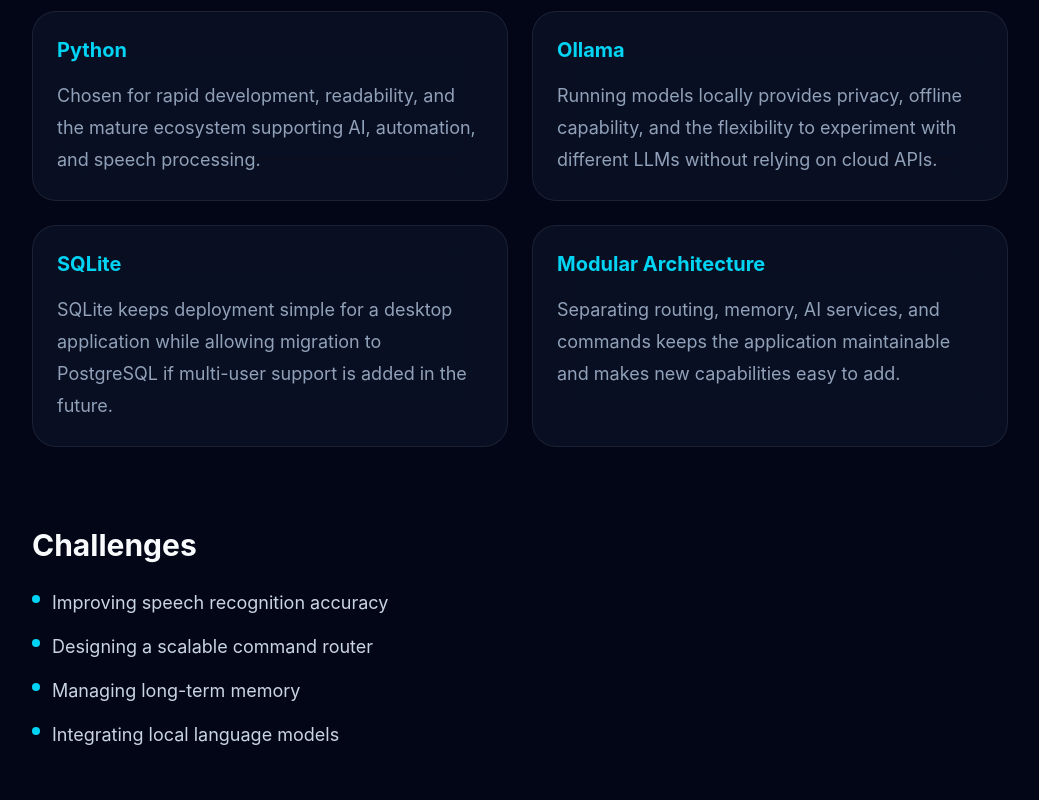
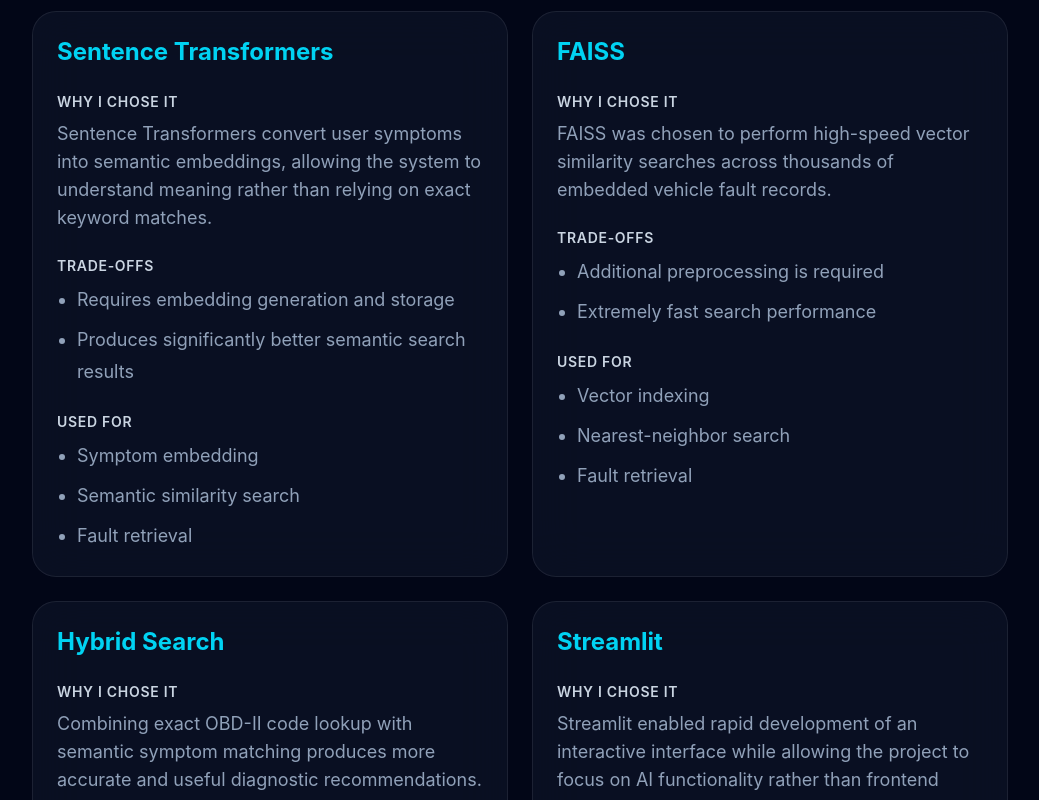
Before and after one commit to CPruett24/portfolio-website, a Next.js app: page /projects/jarvis in a window 1280 px wide. Shown: the part 2760-3560 px from the top of the page, without its empty margins (120-1159 px from the left). Built offline with nearby package versions, Linux system fonts and the light colour scheme.

Commit message:
feat: enrich engineering decision cards

```diff
--- a/src/components/projects/ProjectRenderer.tsx
+++ b/src/components/projects/ProjectRenderer.tsx
@@ -45,9 +45,11 @@
         <div className="grid gap-6 md:grid-cols-2">
           {project.engineeringDecisions.map((decision) => (
             <DecisionCard
-              key={decision.title}
-              title={decision.title}
-              reason={decision.reason}
+                key={decision.title}
+                title={decision.title}
+                why={decision.why}
+                tradeoffs={decision.tradeoffs}
+                usedFor={decision.usedFor}
             />
           ))}
         </div>
--- a/src/components/projects/case-study/DecisionCard.tsx
+++ b/src/components/projects/case-study/DecisionCard.tsx
@@ -1,21 +1,55 @@
 type Props = {
   title: string;
-  reason: string;
+  why: string;
+  tradeoffs: string[];
+  usedFor: string[];
 };
 
 export default function DecisionCard({
   title,
-  reason,
+  why,
+  tradeoffs,
+  usedFor,
 }: Props) {
   return (
-    <div className="rounded-3xl border border-white/10 bg-slate-900/60 p-6 backdrop-blur-xl transition-all duration-300 hover:-translate-y-1 hover:border-cyan-500/40 hover:shadow-[0_20px_40px_rgba(6,182,212,0.12)]">
-      <h3 className="text-xl font-bold text-cyan-400">
+    <div className="rounded-3xl border border-white/10 bg-slate-900/60 p-6 backdrop-blur-xl transition-all duration-300 hover:-translate-y-1 hover:border-cyan-500/40">
+      <h3 className="text-2xl font-bold text-cyan-400">
         {title}
       </h3>
 
-      <p className="mt-4 leading-8 text-slate-400">
-        {reason}
-      </p>
+      <div className="mt-6">
+        <h4 className="text-sm font-semibold uppercase tracking-wider text-slate-300">
+          Why I Chose It
+        </h4>
+
+        <p className="mt-2 leading-7 text-slate-400">
+          {why}
+        </p>
+      </div>
+
+      <div className="mt-6">
+        <h4 className="text-sm font-semibold uppercase tracking-wider text-slate-300">
+          Trade-offs
+        </h4>
+
+        <ul className="mt-2 list-disc space-y-2 pl-5 text-slate-400">
+          {tradeoffs.map((item) => (
+            <li key={item}>{item}</li>
+          ))}
+        </ul>
+      </div>
+
+      <div className="mt-6">
+        <h4 className="text-sm font-semibold uppercase tracking-wider text-slate-300">
+          Used For
+        </h4>
+
+        <ul className="mt-2 list-disc space-y-2 pl-5 text-slate-400">
+          {usedFor.map((item) => (
+            <li key={item}>{item}</li>
+          ))}
+        </ul>
+      </div>
     </div>
   );
 }
--- a/src/data/projects.ts
+++ b/src/data/projects.ts
@@ -66,24 +66,60 @@
 
     engineeringDecisions: [
     {
-            title: "Python",
-            reason:
-            "Chosen for rapid development, readability, and the mature ecosystem supporting AI, automation, and speech processing.",
+        title: "Sentence Transformers",
+        why:
+        "Sentence Transformers convert user symptoms into semantic embeddings, allowing the system to understand meaning rather than relying on exact keyword matches.",
+        tradeoffs: [
+        "Requires embedding generation and storage",
+        "Produces significantly better semantic search results",
+        ],
+        usedFor: [
+        "Symptom embedding",
+        "Semantic similarity search",
+        "Fault retrieval",
+        ],
     },
     {
-            title: "Ollama",
-            reason:
-            "Running models locally provides privacy, offline capability, and the flexibility to experiment with different LLMs without relying on cloud APIs.",
+        title: "FAISS",
+        why:
+        "FAISS was chosen to perform high-speed vector similarity searches across thousands of embedded vehicle fault records.",
+        tradeoffs: [
+        "Additional preprocessing is required",
+        "Extremely fast search performance",
+        ],
+        usedFor: [
+        "Vector indexing",
+        "Nearest-neighbor search",
+        "Fault retrieval",
+        ],
     },
     {
-            title: "SQLite",
-            reason:
-            "SQLite keeps deployment simple for a desktop application while allowing migration to PostgreSQL if multi-user support is added in the future.",
+        title: "Hybrid Search",
+        why:
+        "Combining exact OBD-II code lookup with semantic symptom matching produces more accurate and useful diagnostic recommendations.",
+        tradeoffs: [
+        "More application complexity",
+        "Much higher diagnostic quality",
+        ],
+        usedFor: [
+        "OBD-II lookup",
+        "Semantic reasoning",
+        "AI-assisted diagnostics",
+        ],
     },
     {
-            title: "Modular Architecture",
-            reason:
-            "Separating routing, memory, AI services, and commands keeps the application maintainable and makes new capabilities easy to add.",
+        title: "Streamlit",
+        why:
+        "Streamlit enabled rapid development of an interactive interface while allowing the project to focus on AI functionality rather than frontend infrastructure.",
+        tradeoffs: [
+        "Less customizable than React",
+        "Extremely fast development cycle",
+        ],
+        usedFor: [
+        "User interface",
+        "Diagnostic dashboard",
+        "AI interaction",
+        ],
     },
     ],
 
@@ -142,24 +178,60 @@
 
   engineeringDecisions: [
     {
-            title: "FAISS",
-            reason:
-            "FAISS was selected to enable fast vector similarity search across thousands of embedded vehicle fault records.",
+        title: "Flask",
+        why:
+        "Flask provides a lightweight and modular backend framework that makes it easy to organize REST APIs and business logic.",
+        tradeoffs: [
+        "Requires more manual setup than larger frameworks",
+        "Very flexible architecture",
+        ],
+        usedFor: [
+        "REST API",
+        "Request routing",
+        "Backend services",
+        ],
     },
     {
-            title: "Sentence Transformers",
-            reason:
-            "Embeddings allow semantic matching between user symptoms and known vehicle faults instead of relying only on exact keyword matches.",
+        title: "SQLAlchemy",
+        why:
+        "SQLAlchemy simplifies database interactions through an ORM while keeping models organized and maintainable.",
+        tradeoffs: [
+        "Adds ORM abstraction",
+        "Improves maintainability and portability",
+        ],
+        usedFor: [
+        "Database models",
+        "Relationships",
+        "Queries",
+        ],
     },
     {
-            title: "Hybrid Search",
-            reason:
-            "Combining exact OBD-II code lookup with semantic search produces more useful diagnostic results than either approach alone.",
+        title: "JWT Authentication",
+        why:
+        "JWT enables secure, stateless authentication suitable for REST APIs and scalable client-server applications.",
+        tradeoffs: [
+        "Requires token management",
+        "Scales well without server sessions",
+        ],
+        usedFor: [
+        "Authentication",
+        "API security",
+        "User sessions",
+        ],
     },
     {
-            title: "Streamlit",
-            reason:
-            "Streamlit enabled rapid development of an interactive interface for demonstrating AI-powered diagnostics.",
+        title: "Role-Based Authorization",
+        why:
+        "Separating user permissions by role improves security and allows the application to support different user responsibilities.",
+        tradeoffs: [
+        "Additional authorization logic",
+        "Improved security and scalability",
+        ],
+        usedFor: [
+        "Permission management",
+        "Admin controls",
+        "User access",
+        ],
     },
     ],
 
@@ -234,24 +306,59 @@
 
   engineeringDecisions: [
     {
-            title: "Flask",
-            reason:
-            "Flask provides a lightweight backend framework that is easy to extend while keeping the project organized.",
+        title: "Python",
+        why:
+        "Chosen for rapid development, readability, and its mature ecosystem for AI, automation, and speech processing.",
+        tradeoffs: [
+        "Slower than compiled languages",
+        "Excellent developer productivity",
+        ],
+        usedFor: [
+        "Voice recognition",
+        "Command routing",
+        "Application orchestration",
+        ],
     },
     {
-            title: "SQLAlchemy",
-            reason:
-            "SQLAlchemy simplifies database interactions and keeps models maintainable through ORM abstractions.",
+        title: "Ollama",
+        why:
+        "Provides local language model inference for privacy, offline capability, and experimentation without API costs.",
+        tradeoffs: [
+        "Higher local hardware requirements",
+        "No external API dependency",
+        ],
+        usedFor: [
+        "Conversation generation",
+        "Question answering",
+        "Natural language reasoning",
+        ],
     },
     {
-            title: "JWT Authentication",
-            reason:
-            "JWT provides stateless authentication that scales well for REST APIs while keeping endpoints secure.",
+        title: "SQLite",
+        why:
+        "Simple deployment and persistence for a single-user desktop assistant.",
+        tradeoffs: [
+        "Not intended for high-concurrency workloads",
+        "Very lightweight",
+        ],
+        usedFor: [
+        "Persistent memory",
+        "Conversation storage",
+        ],
     },
     {
-            title: "Role-Based Authorization",
-            reason:
-            "Separating user permissions by role improves security and makes the backend easier to extend.",
+        title: "Modular Architecture",
+        why:
+        "Keeps AI, memory, routing, and future integrations isolated for easier maintenance.",
+        tradeoffs: [
+        "Slightly more initial complexity",
+        "Much easier long-term expansion",
+        ],
+        usedFor: [
+        "Command routing",
+        "Feature isolation",
+        "Future integrations",
+        ],
     },
     ],
 
--- a/src/types/projects.ts
+++ b/src/types/projects.ts
@@ -17,7 +17,9 @@
 
   engineeringDecisions: {
     title: string;
-    reason: string;
+    why: string;
+    tradeoffs: string[];
+    usedFor: string[];
   }[];
 
   futureWork: string[];
```
Lines whose indentation alone changed are shown as unchanged.
